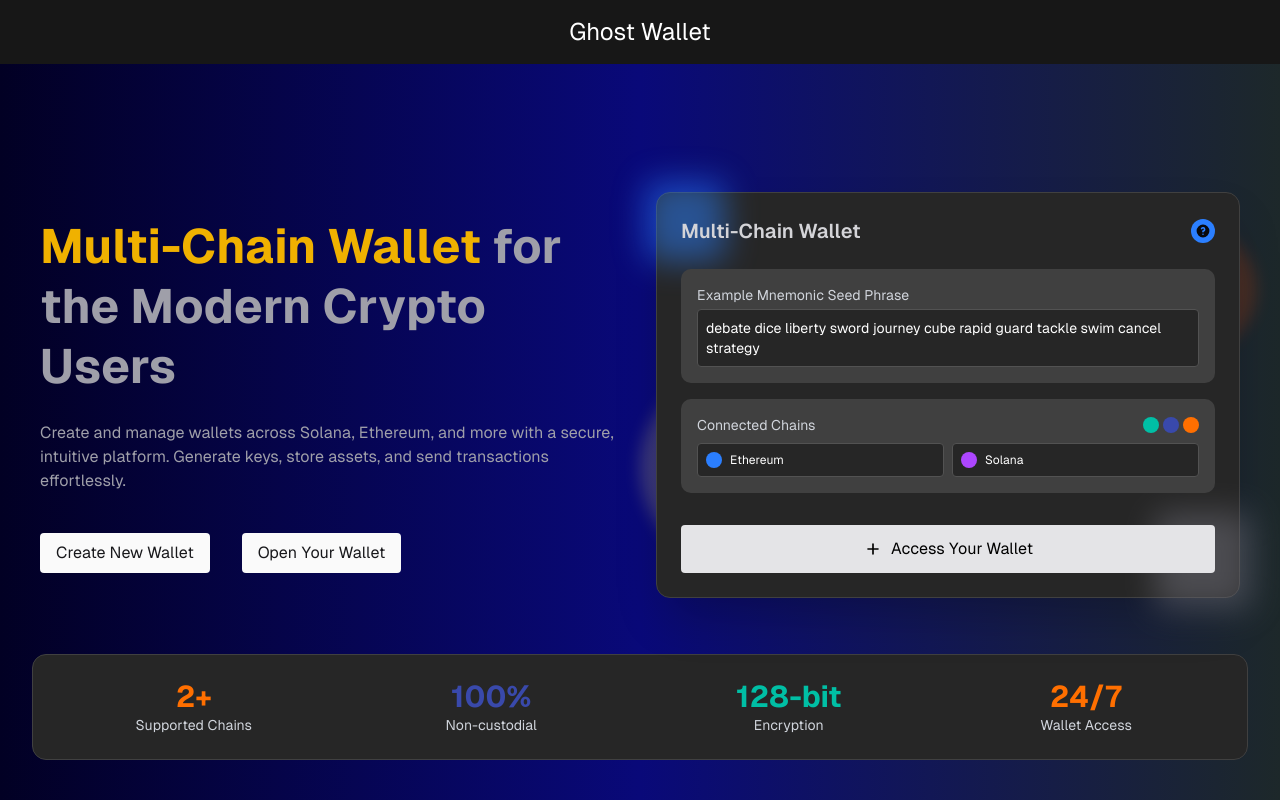
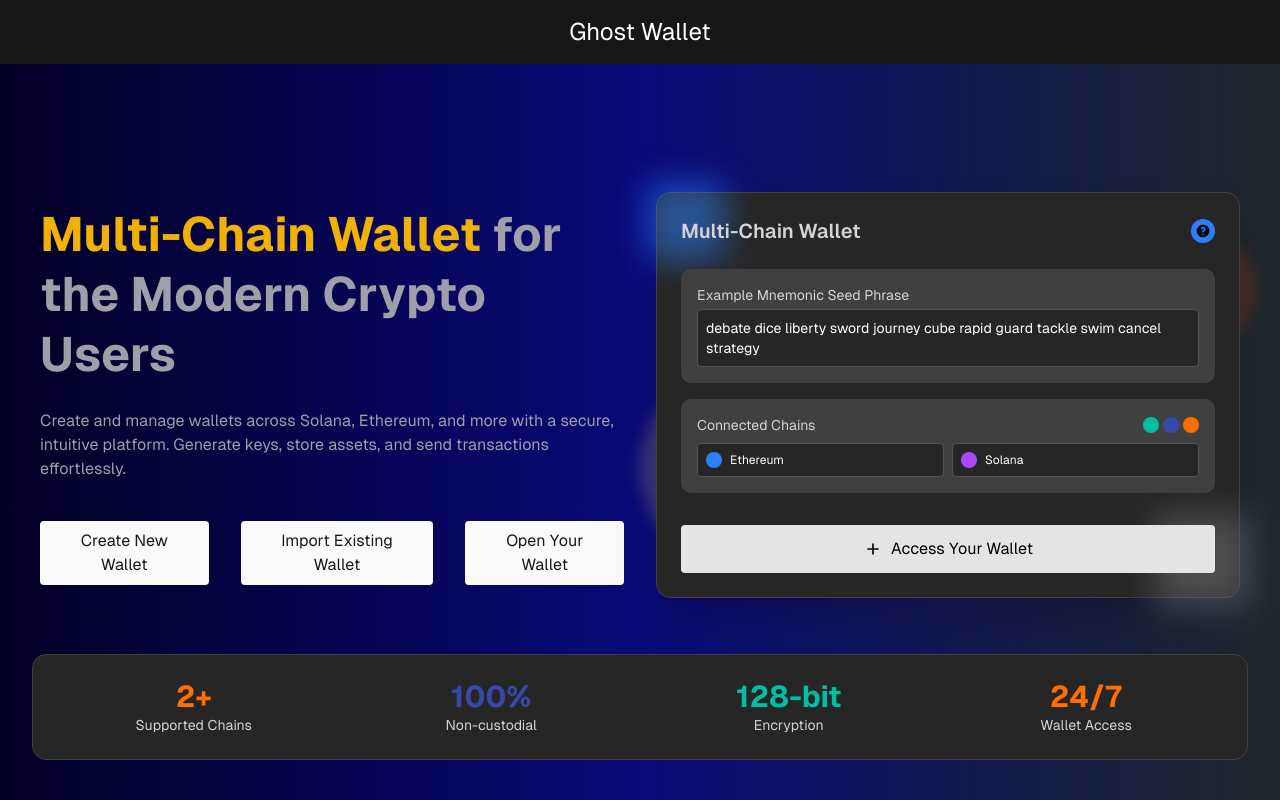
Before and after one commit to udayempire/ghost-wallet, a Next.js app: page / in a window 1280 px wide. Shown: the top 800 px of the page. Built offline with nearby package versions, Linux system fonts and the light colour scheme; a web font is replaced by a local one.

Commit message:
added route for importing wallet

```diff
--- a/app/import-wallet/page.tsx
+++ b/app/import-wallet/page.tsx
@@ -63,14 +63,8 @@ export default function ImportWallet() {
             password: password,
             wallets: {}
         };
-        if (network == "solana") {
-            walletData.wallets.solWallet = createSolWallet({ mnemonic: seedPhrase })
-            walletData.wallets.ethWallet = createEthWallet({ mnemonic: seedPhrase })
-        }
-        if (network == "ethereum") {
-            walletData.wallets.ethWallet = createEthWallet({ mnemonic: seedPhrase })
-            walletData.wallets.solWallet = createSolWallet({ mnemonic: seedPhrase })
-        }
+        walletData.wallets.solWallet = createSolWallet({ mnemonic: seedPhrase })
+        walletData.wallets.ethWallet = createEthWallet({ mnemonic: seedPhrase })
         //Encrypting the walletData Object using the user's password as the key
         const encryptedData = encryptData(walletData, password);
         //saving the encrypted data in localStorage
--- a/app/page.tsx
+++ b/app/page.tsx
@@ -43,6 +43,12 @@ export default function Home() {
                 }}
 
                 >Create New Wallet</PulsatingButton>
+                <PulsatingButton
+                onClick={()=>{
+                  router.push("/import-wallet")
+                }}
+
+                >Import Existing Wallet</PulsatingButton>
                 {/* TO DO - Create a button component and add href(optional) into it and remove use client in this page */}
                 <PulsatingButton onClick={()=>{
                   router.push("/walletDashboard?network=ethereum")
```
